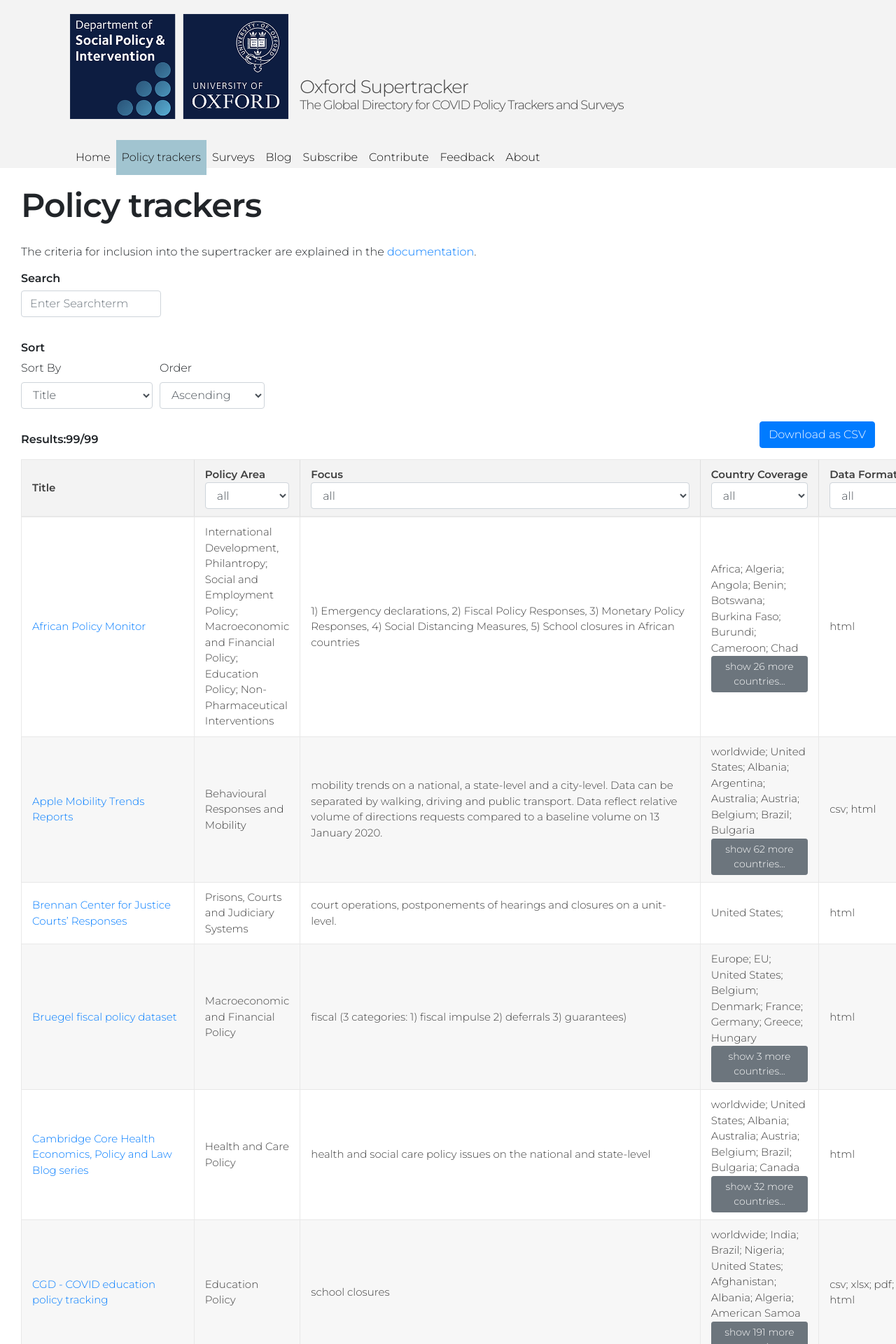
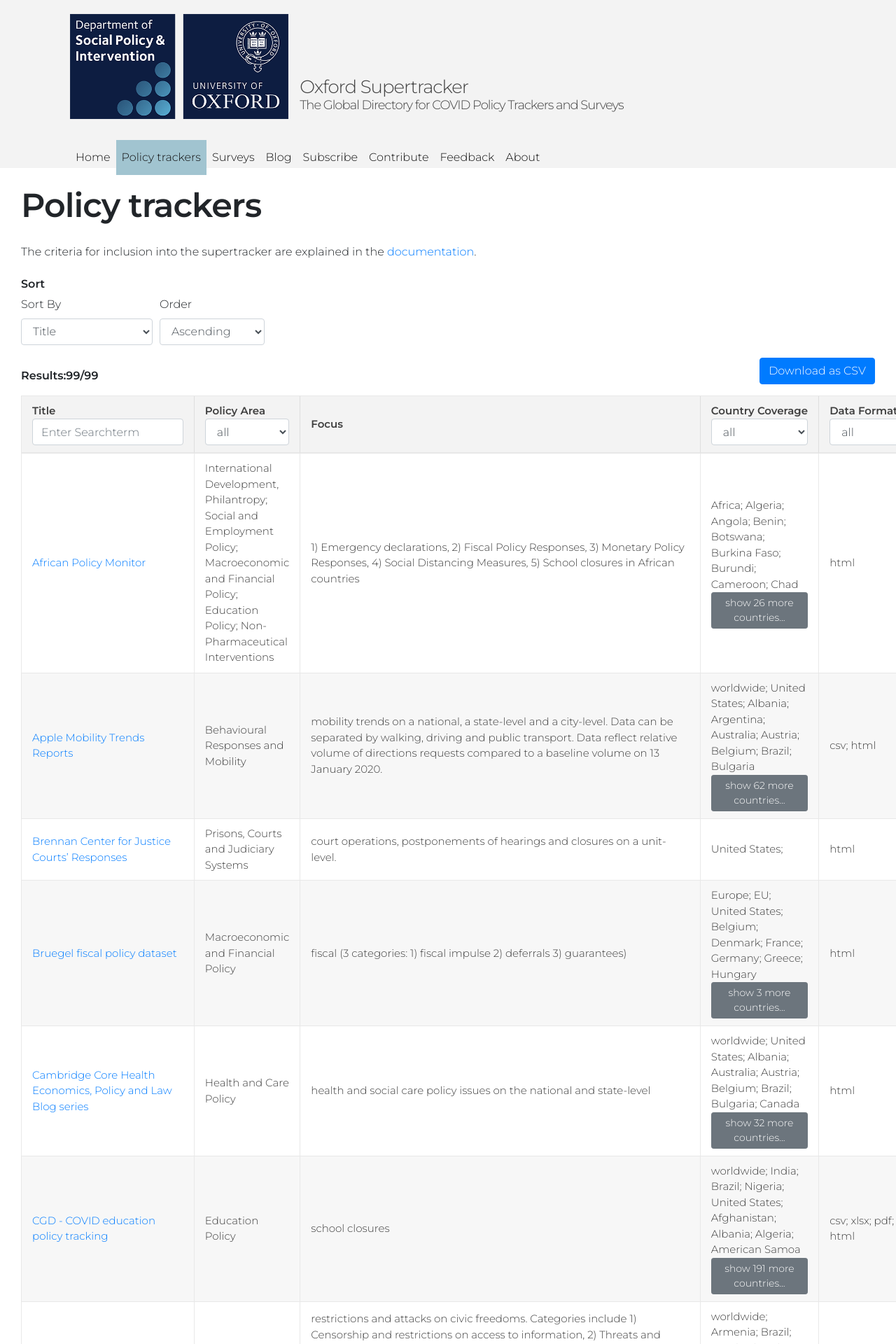
Before and after one commit to lukaslehner/supertracker, a Jekyll site: the page built from 01_policy-trackers.md, in a window 1280 px wide. Shown: the top 1920 px of the page at 70% size. Built offline with Jekyll 4.4.1, drawn with Linux system fonts in a browser that asks for light colours.

Commit message:
feat: search, remove focus filter

```diff
--- a/_layouts/datatable.html
+++ b/_layouts/datatable.html
@@ -13,12 +13,12 @@ layout: default
 
   <form class="filter-container mb-3">
 
-    <h4>Search</h4>
+    <!-- <h4>Search</h4>
     <div class="d-flex justify-start flex-wrap" id="primaryfilter">
       <div class="filter-element">
         <input placeholder="Enter Searchterm" autocomplete="off" type="text" class="form-control" id="search_filter">
       </div>
-    </div>
+    </div>     -->
 
     <h4 class="mt-4">Sort</h4>
     <div class="d-flex justify-start flex-wrap" id="sortcontainer">
--- a/_sass/datatable.scss
+++ b/_sass/datatable.scss
@@ -58,6 +58,9 @@ body.page-datatable{
     border-top: none;
     border-bottom: 2px solid #e8e8e8;
   }
+  table th.title{
+    z-index: 2;
+  }
   table td{
     border-bottom: none;
     border-left: none;
@@ -71,6 +74,9 @@ body.page-datatable{
   table td.policy-area{
     width: 20%;
   }
+  table td.title{
+    width: 20%;
+  }
   table th.type,
   table td.type
   {
--- a/assets/js/datatable.js
+++ b/assets/js/datatable.js
@@ -9,9 +9,6 @@ jQuery(function () {
   var normalFilter = jQuery("#filterlist");
 
   createMultiSelect("Policy Area", ";", jQuery("th.policy-area"), {
-    showLabel: false,
-  });
-  createMultiSelect("Focus", ",", jQuery("th.focus"), {
     showLabel: false,
   });
   createMultiSelect("Country Coverage", ";", jQuery("th.country-coverage"), {
@@ -41,6 +38,8 @@ jQuery(function () {
     dt_order = jQuery(this).val();
     datatableFilter();
   });
+
+  jQuery('th.title').append(`<input placeholder="Enter Searchterm" autocomplete="off" type="text" class="form-control" id="search_filter">`);
   jQuery("#search_filter").on("input change", function () {
     datatableFilter("all", jQuery(this).val());
   });
```
